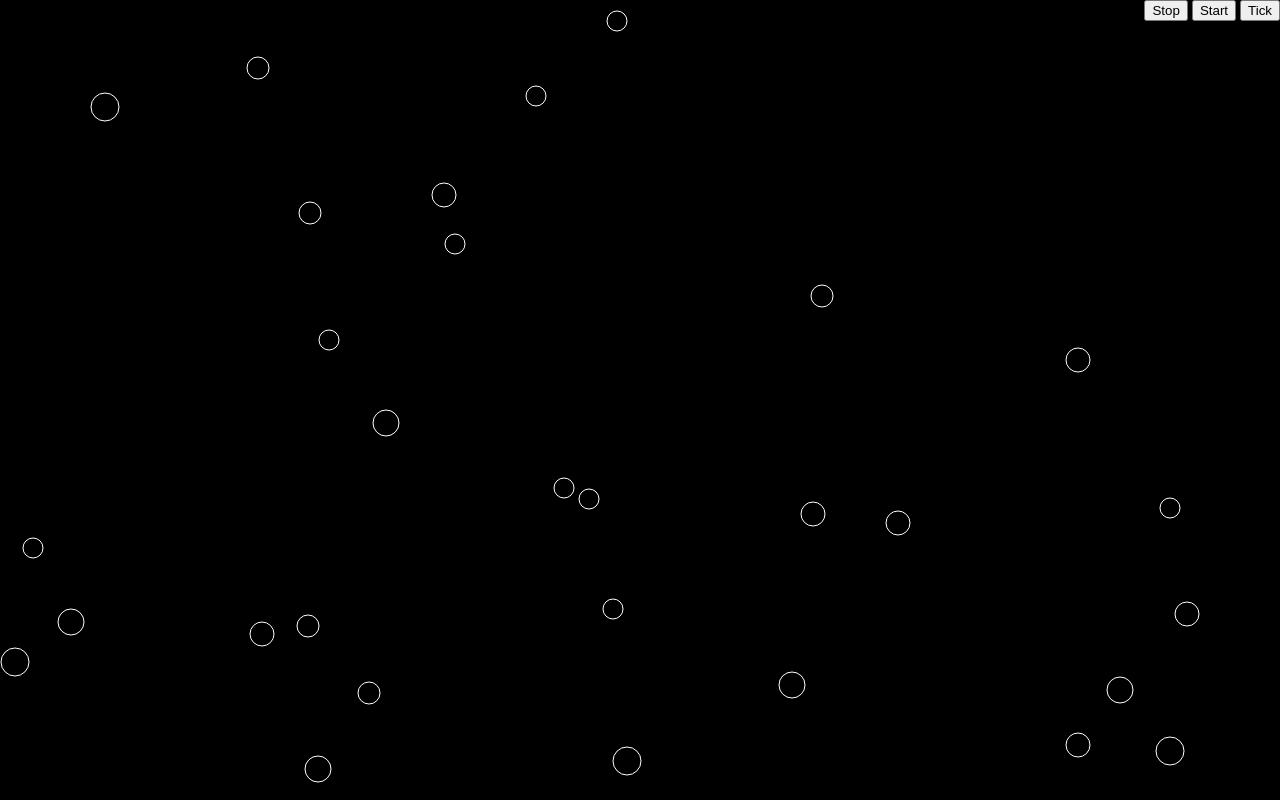
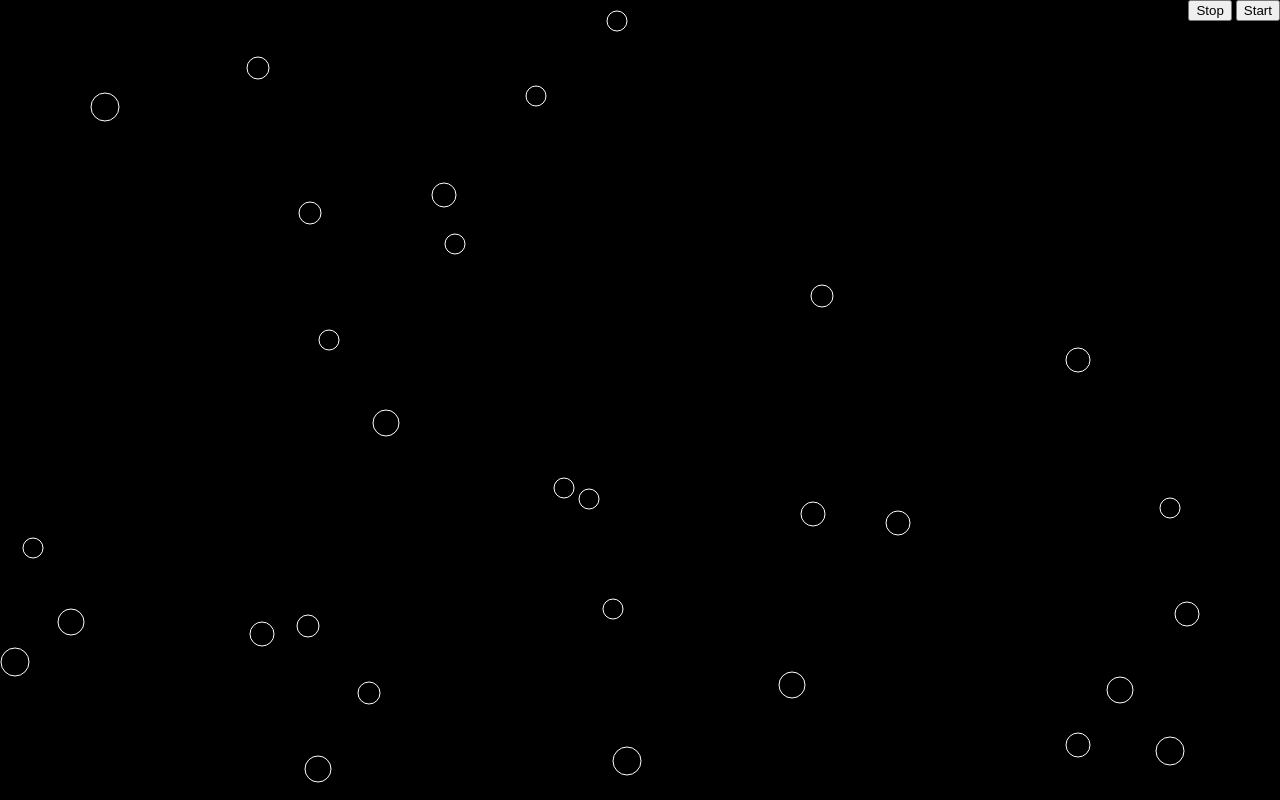
Before and after one commit to tswaters/elastic-collision, a website with bundled scripts: page src/index.html in a window 1280 px wide. Built offline with nearby package versions, Linux system fonts and the light colour scheme.

Commit message:
Tick button is unnused

```diff
--- a/src/index.html
+++ b/src/index.html
@@ -27,7 +27,6 @@
       <div id="menu">
         <button id="stop-button">Stop</button>
         <button id="start-button">Start</button>
-        <button id="tick">Tick</button>
       </div>
     </div>
     <script type="module" src="./index.mjs"></script>
```
